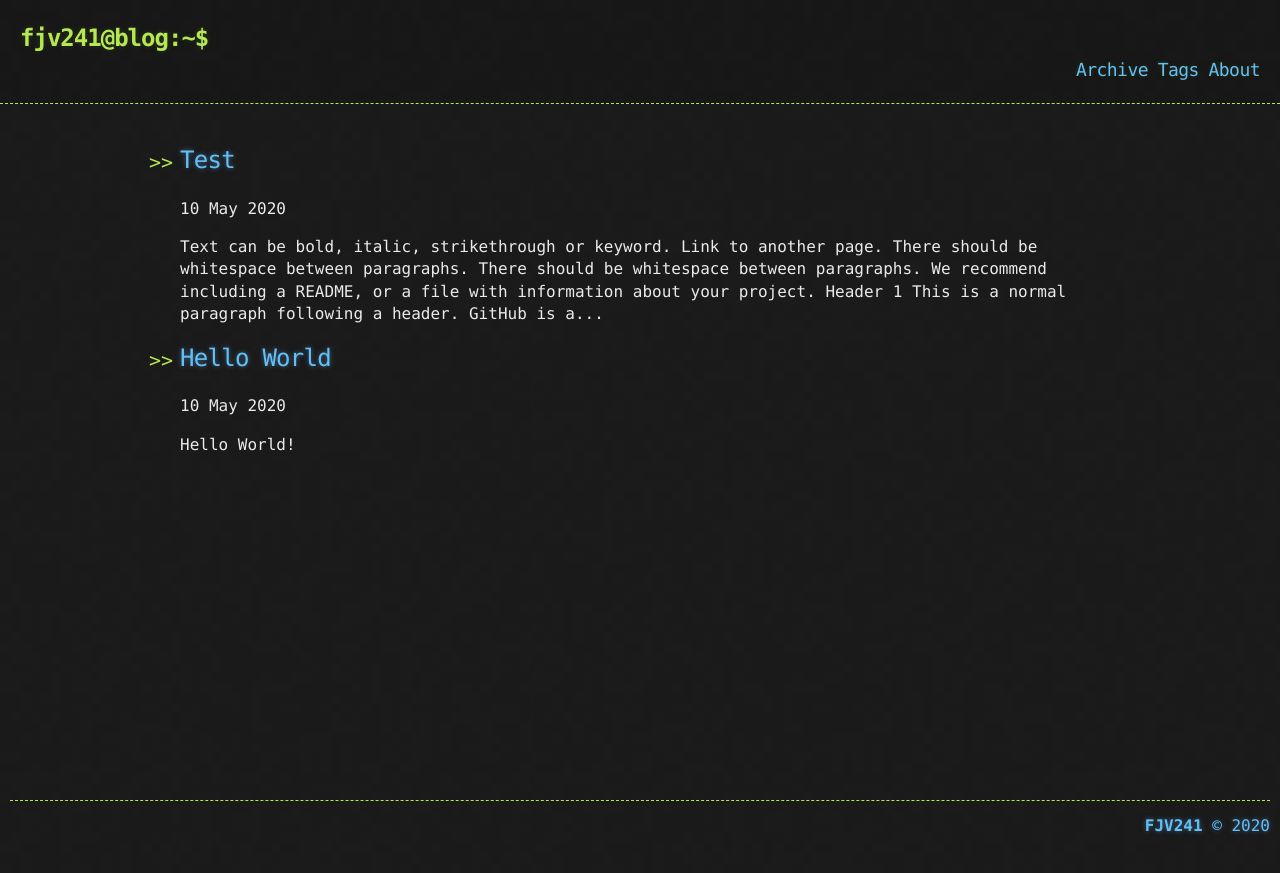
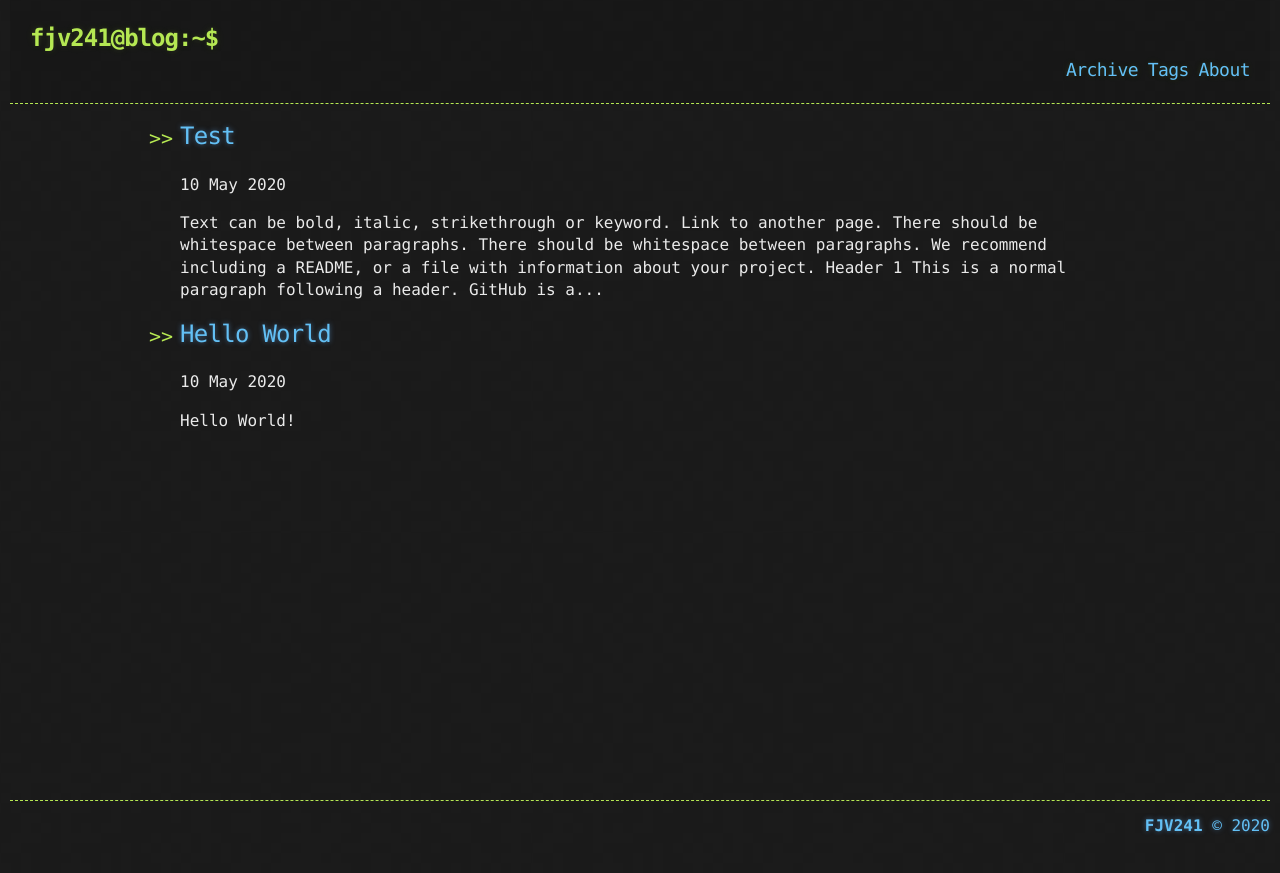
Before and after one commit to FJV241/fjv241.github.io, a Jekyll site: the page built from index.html, in a window 1280 px wide. Shown: the top 873 px of the page. Built offline with Jekyll 4.4.1, drawn with Linux system fonts in a browser that asks for light colours; the list of posts is cut into pages by our own code.

Commit message:
Update base.scss

```diff
--- a/_sass/base.scss
+++ b/_sass/base.scss
@@ -55,7 +55,7 @@ header {
   margin-left: 10px;
   border-bottom: 1px dashed $conifer;
   padding: 20px;
-  margin: 0 0 40px 0;
+#  margin: 0 0 40px 0;
 }
 
 .header-links {
```
